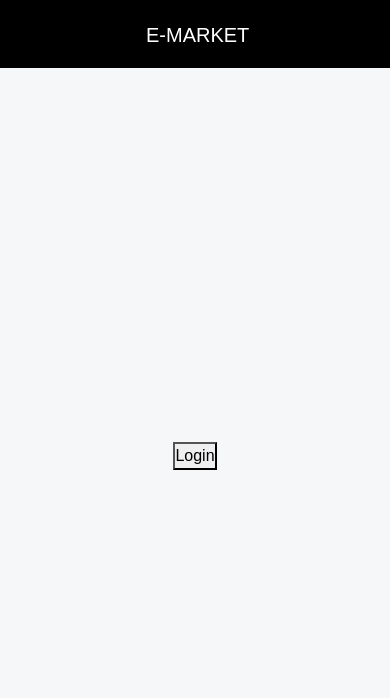
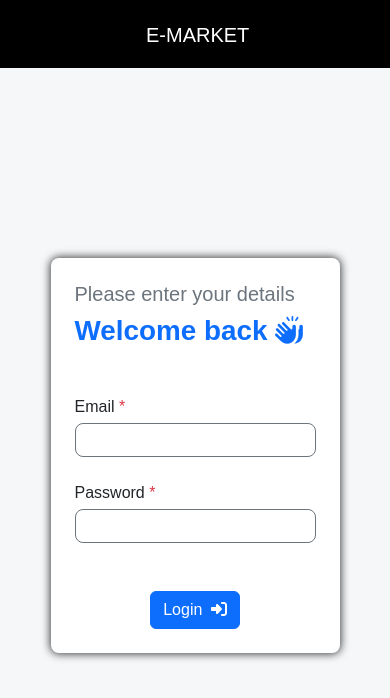
Before and after one commit to Kamel-Amen/e-market, a React (Vite) app: page / in a window 390 px wide. Shown: the top 698 px of the page. Built offline with nearby package versions, Linux system fonts and the light colour scheme; no server answers; a web font is replaced by a local one.

Commit message:
login comp

```diff
--- a/src/Style.scss
+++ b/src/Style.scss
@@ -54,6 +54,24 @@ body::-webkit-scrollbar-thumb {
 
   .login-form {
     height: 92%;
+    form {
+      width: 40%;
+      height: 50%;
+      -webkit-box-shadow: 0px 0px 8px 1px rgba(0, 0, 0, 0.75);
+      -moz-box-shadow: 0px 0px 8px 1px rgba(0, 0, 0, 0.75);
+      box-shadow: 0px 0px 8px 1px rgba(0, 0, 0, 0.75);
+
+      .login-btn {
+        transition: all 0.3s ease-in-out;
+        -webkit-transition: all 0.3s ease-in-out;
+        -moz-transition: all 0.3s ease-in-out;
+        &:hover {
+          transform: scale(1.1);
+          -webkit-transform: scale(1.1);
+          -moz-transform: scale(1.1);
+        }
+      }
+    }
   }
 }
 /* Login */
@@ -387,6 +405,19 @@ body::-webkit-scrollbar-thumb {
 //////////////////////////////////////////
 /* Media Query 1023px to 768px || Large Size Devices */
 @media screen and (min-width: 768px) and (max-width: 1023px) {
+  /* Login */
+  .login {
+    .login-form {
+      form {
+        height: auto;
+        .login-btn {
+          width: auto !important;
+        }
+      }
+    }
+  }
+  /* Login */
+
   /* Options */
   .options {
     .content {
@@ -567,6 +598,20 @@ body::-webkit-scrollbar-thumb {
 //////////////////////////////////////////
 /* Media Query 425px || Small Devices */
 @media screen and (max-width: 425px) {
+  /* Login */
+  .login {
+    .login-form {
+      form {
+        width: auto;
+        height: auto;
+        .login-btn {
+          width: auto !important;
+        }
+      }
+    }
+  }
+  /* Login */
+
   /* Options */
   .options {
     .content {
--- a/src/components/Login.jsx
+++ b/src/components/Login.jsx
@@ -1,7 +1,17 @@
+/* eslint-disable no-unused-vars */
 // import React from 'react'
+import { useState } from 'react';
 import Logo from '../../public/logo.gif';
+import { FontAwesomeIcon } from '@fortawesome/react-fontawesome';
+import {
+  faHandsClapping,
+  faRightToBracket,
+} from '@fortawesome/free-solid-svg-icons';
 
 const Login = () => {
+  const [email, setEmail] = useState('');
+  const [password, setPassword] = useState('');
+
   return (
     <div className='login'>
       <nav className='py-2 ps-5 overflow-hidden'>
@@ -12,8 +22,45 @@ const Login = () => {
       </nav>
 
       <div className='d-flex justify-content-center align-items-center login-form'>
-        <form action='/options'>
-          <button type='submit'>Login</button>
+        <form
+          action='/options'
+          className='bg-white rounded-3 p-4 d-flex justify-content-center flex-column'
+        >
+          <h5 className='text-secondary'>Please enter your details</h5>
+          <h1 className='fw-bold mb-5 text-primary'>
+            Welcome back <FontAwesomeIcon icon={faHandsClapping} />
+          </h1>
+
+          <label htmlFor='email' className='mb-1'>
+            Email <span className='text-danger'>*</span>
+          </label>
+          <input
+            type='email'
+            name='email'
+            id='email'
+            className='mb-4 border border-secondary rounded-3 py-1 px-3'
+            onChange={(e) => setEmail(e.target.value)}
+            required
+          />
+
+          <label htmlFor='password' className='mb-1'>
+            Password <span className='text-danger'>*</span>
+          </label>
+          <input
+            type='password'
+            name='password'
+            id='password'
+            className='mb-5 border border-secondary rounded-3 py-1 px-3'
+            onChange={(e) => setPassword(e.target.value)}
+            required
+          />
+
+          <button
+            type='submit'
+            className='btn btn-primary w-25 mx-auto login-btn'
+          >
+            Login <FontAwesomeIcon icon={faRightToBracket} className='ms-1' />
+          </button>
         </form>
       </div>
     </div>
```
Also changed, not shown: src/Style.css.
